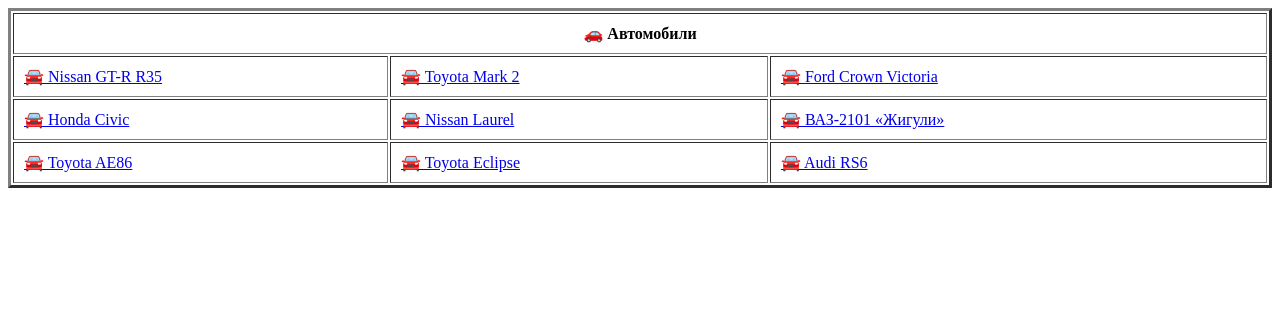
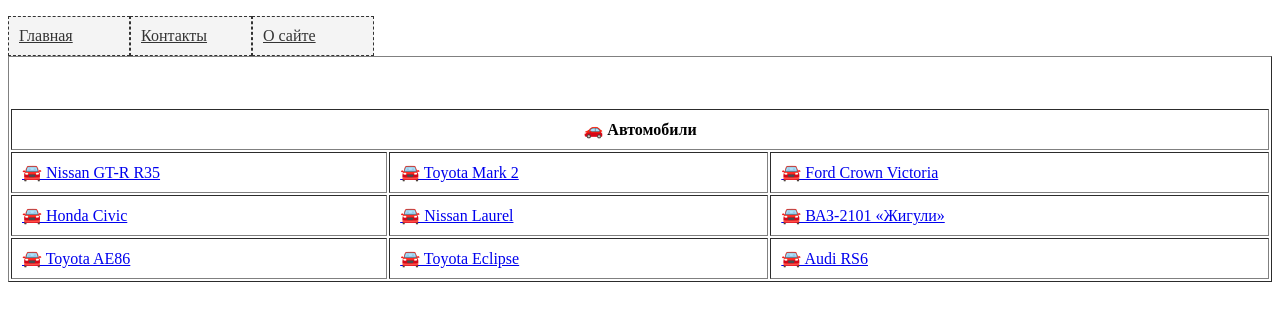
Before and after one commit to Ovsenka/learn_flask, a Flask app: page / in a window 1280 px wide. Shown: the top 321 px of the page. Run offline with Flask 2, Linux system fonts and the light colour scheme.

Commit message:
update main page

```diff
--- a/templates/practice.html
+++ b/templates/practice.html
@@ -3,9 +3,40 @@
 <html>
     <head>
         <title>{{ title }}</title>
+        <style>
+            table {
+                margin-top: 50px;
+                padding-top: 50px;
+            }
+            ul.nav{
+                margin-left: 0px;
+                padding-left: 0px;
+                list-style: none;
+            }
+            .nav li {
+                float: left;
+            }
+            ul.nav a {
+                display: block;
+                width: 100px;
+                padding: 10px;
+                background-color: #f4f4f4;
+                border: 1px dashed #333;
+                color: #333;
+            }
+            ul.nav a:hover{
+                background-color: #333;
+                color: #f4f4f4;
+            }
+        </style>
     </head>
     <body>
-        <table border=3  width="100%" cellpadding=10 rowpadding=15>
+        <ul class="nav">
+            <li><a href="#">Главная</a></li>
+            <li><a href="#">Контакты</a></li>
+            <li><a href="#">О сайте</a></li>
+        </ul>
+        <table border=1  width="100%" cellpadding=10 rowpadding=15>
             <tr><th colspan=3>&#128663; Автомобили</th></tr>
             <tr>
                 <td width="30%"><a href="gtr.html">🚘 Nissan GT-R R35</a></td>
```
